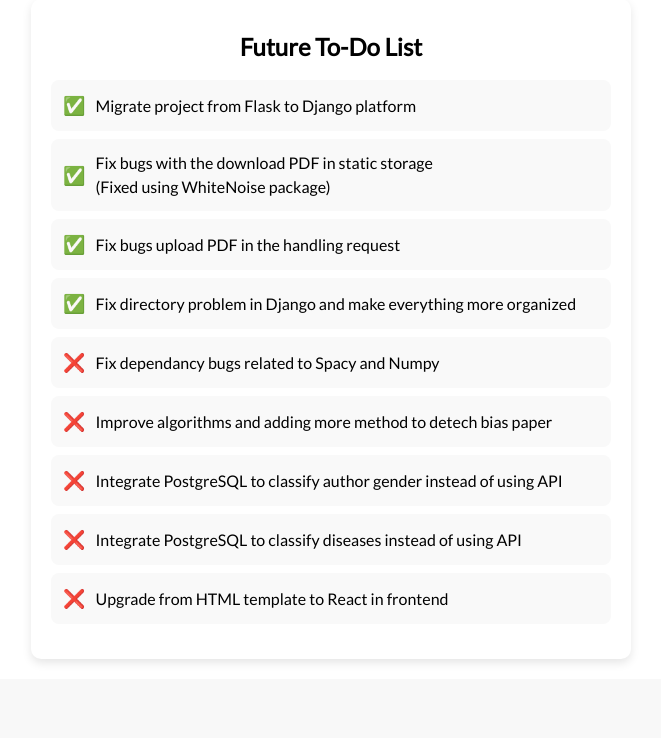
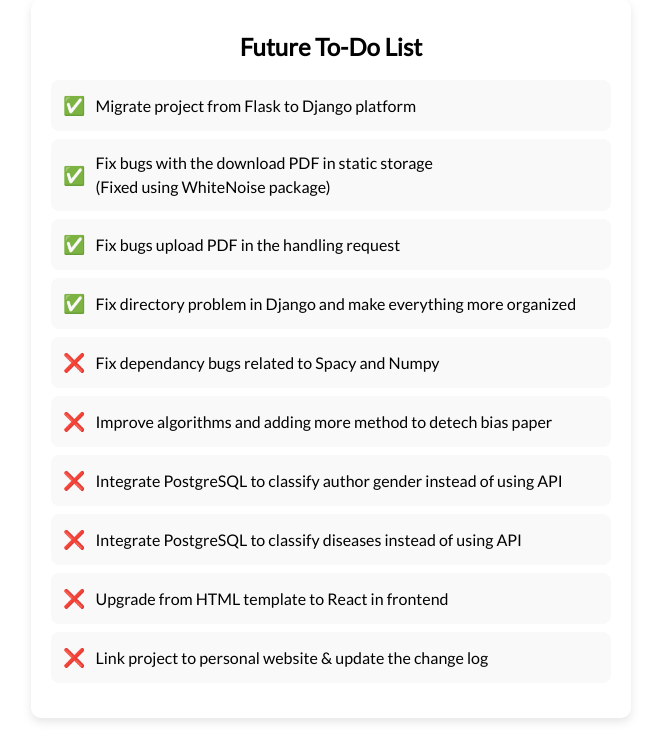
Before and after one commit to Flameflake04/IWiH_Django, a Django app: page /future/ in a window 1280 px wide. Shown: the part 181-919 px from the top of the page, without its empty margins (309-970 px from the left). Before the commit the page ends 841 px from the top, so only its background shows below. Run offline with Django 5.2, Linux system fonts and the light colour scheme.

Commit message:
Add things to do

```diff
--- a/myapp/templates/future.html
+++ b/myapp/templates/future.html
@@ -122,6 +122,7 @@ body,h1,h2,h3,h4,h5,h6 {font-family: "Lato", sans-serif}
       <li><span class="todo-icon">❌</span> Integrate PostgreSQL to classify author gender instead of using API</li>
       <li><span class="todo-icon">❌</span> Integrate PostgreSQL to classify diseases instead of using API</li>
       <li><span class="todo-icon">❌</span> Upgrade from HTML template to React in frontend</li>
+      <li><span class="todo-icon">❌</span> Link project to personal website & update the change log</li>
     </ul>
   </div>
 <script>
```
